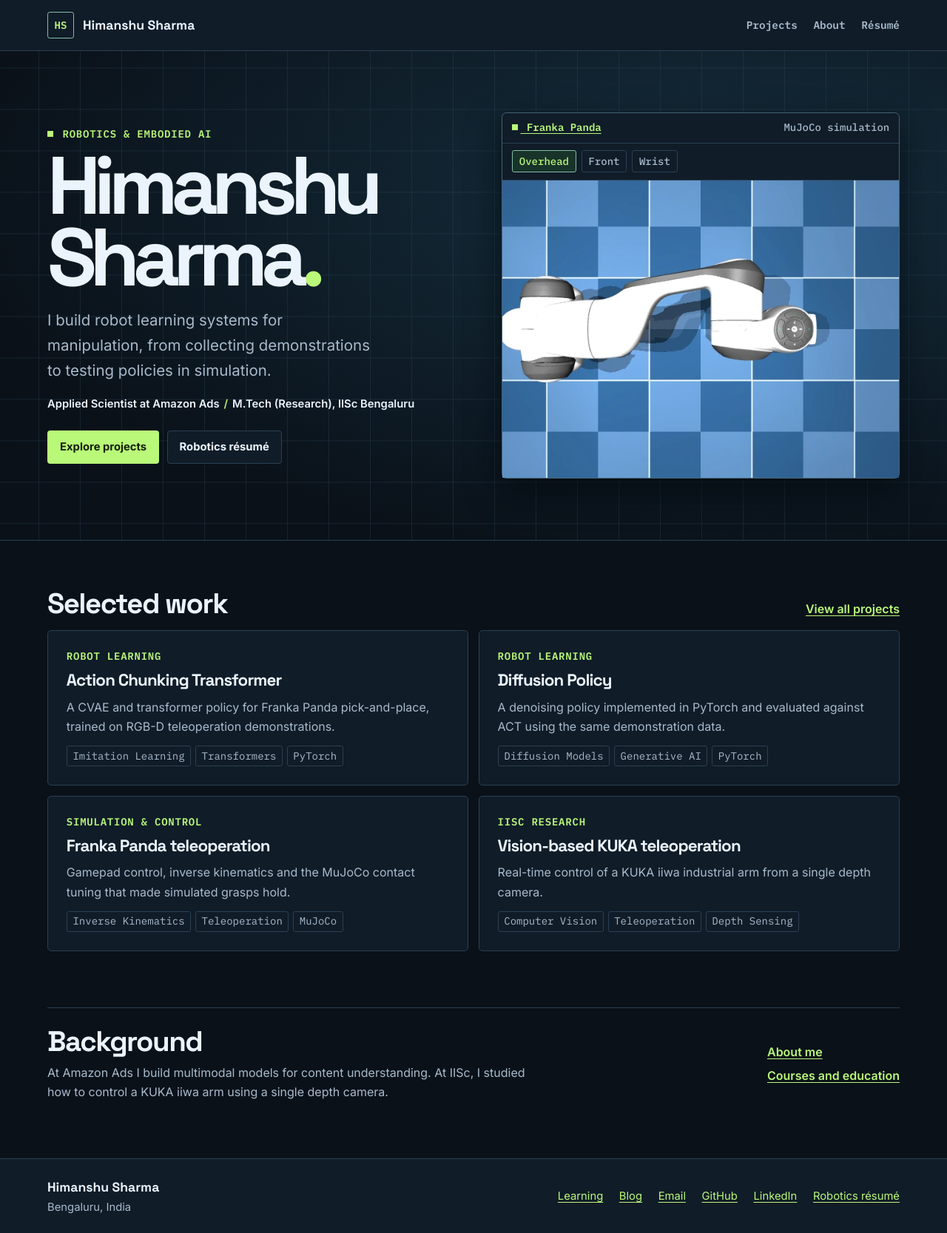
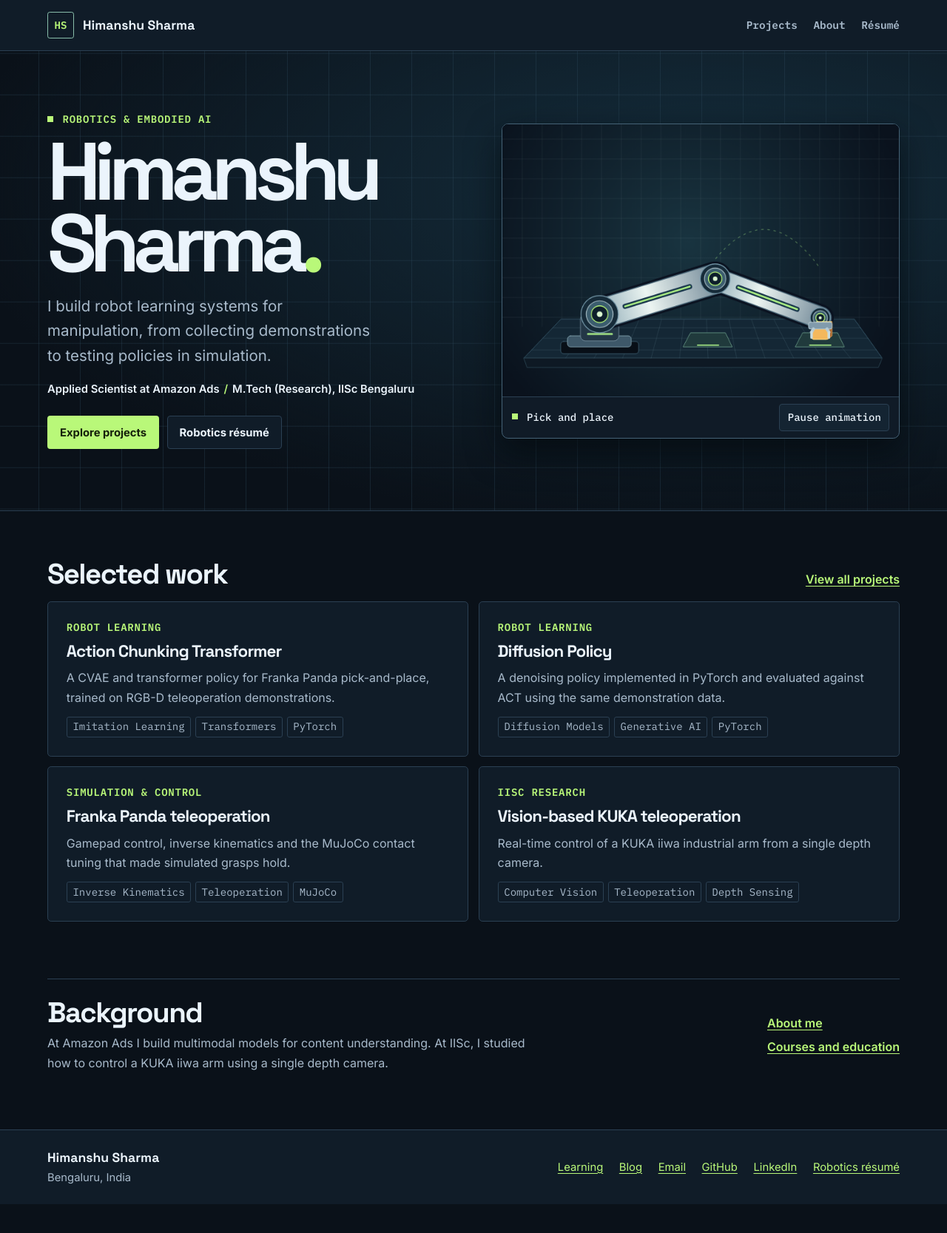
Before and after one commit to Magician6174/magician6174.github.io, a Jekyll site: the page built from docs/index.html, in a window 1280 px wide. Shown: the whole page at 74% size. Built offline with Jekyll 4.4.1, drawn with Linux system fonts in a browser that asks for light colours; after the commit the page ends 1628 px from its top, so only the background shows below that; part of the change alters nothing that is shown.

Commit message:
Replace homepage camera selector with a robot pick-and-place animation

```diff
--- a/docs/_includes/panda-camera.html
+++ /dev/null
@@ -1,23 +0,0 @@
-{% assign panda_project = '/projects/panda-teleop-ik/' | relative_url %}
-<figure class="camera-panel">
-  <figcaption class="camera-header">
-    <a href="{{ panda_project }}"><span class="accent-square" aria-hidden="true"></span> Franka Panda</a>
-    <span>MuJoCo simulation</span>
-  </figcaption>
-  <fieldset class="camera-controls">
-    <legend>Camera view</legend>
-    <div class="camera-options">
-      <input type="radio" name="panda-camera" id="camera-overhead" checked>
-      <label for="camera-overhead">Overhead</label>
-      <input type="radio" name="panda-camera" id="camera-front">
-      <label for="camera-front">Front</label>
-      <input type="radio" name="panda-camera" id="camera-wrist">
-      <label for="camera-wrist">Wrist</label>
-    </div>
-    <div class="camera-viewport">
-      <img class="camera-overhead" src="{{ '/assets/images/panda-topdown.webp' | relative_url }}" width="640" height="480" alt="Overhead view of the Franka Panda arm against the simulator floor grid">
-      <img class="camera-front" src="{{ '/assets/images/panda-front.webp' | relative_url }}" width="640" height="480" alt="Front view of the Panda arm with a red object in its workspace">
-      <img class="camera-wrist" src="{{ '/assets/images/panda-wrist.webp' | relative_url }}" width="640" height="480" alt="View from the Panda wrist camera looking down into the robot’s workspace">
-    </div>
-  </fieldset>
-</figure>
--- /dev/null
+++ b/docs/_includes/robot-animation.html
@@ -0,0 +1,11 @@
+<figure class="robot-panel" data-robot-demo>
+  <div class="robot-stage">
+    <img class="robot-fallback" src="{{ '/assets/images/panda-topdown.webp' | relative_url }}" width="640" height="480" alt="Overhead view of the Franka Panda arm in MuJoCo">
+    <canvas width="640" height="440" role="img" aria-label="Illustration of a robot arm picking up a block and placing it on a second pad" hidden></canvas>
+  </div>
+  <figcaption class="robot-caption" hidden>
+    <span><span class="accent-square" aria-hidden="true"></span> Pick and place</span>
+    <button class="robot-toggle" type="button">Pause animation</button>
+  </figcaption>
+</figure>
+<script defer src="{{ '/assets/js/robot-animation.js' | relative_url }}"></script>
--- a/docs/assets/css/portfolio.css
+++ b/docs/assets/css/portfolio.css
@@ -111,58 +111,42 @@ img { display: block; max-width: 100%; height: auto; }
 .button-primary:hover { background: #d6ffac; }
 .button-light { border-color: var(--border); background: var(--panel); color: var(--ink); }
 .button-light:hover { border-color: var(--accent); color: var(--accent); }
-.camera-panel {
+.robot-panel {
   min-width: 0;
+  overflow: hidden;
   border: 1px solid #456276;
-  border-radius: .4rem;
-  background: var(--panel);
+  border-radius: .55rem;
+  background: #101b27;
   box-shadow: 0 18px 45px #03090db3;
 }
-.camera-header {
+.robot-stage { aspect-ratio: 16 / 11; background: #0b1520; }
+.robot-stage canvas, .robot-stage img { width: 100%; height: 100%; display: block; }
+.robot-stage img { object-fit: cover; }
+.robot-stage [hidden], .robot-caption[hidden] { display: none; }
+.robot-caption {
   display: flex;
   align-items: center;
   justify-content: space-between;
-  gap: .25rem 1rem;
+  gap: .35rem .8rem;
   flex-wrap: wrap;
-  padding: .62rem .8rem;
-  border-bottom: 1px solid var(--border);
-  color: var(--muted);
+  padding: .55rem .8rem;
+  border-top: 1px solid var(--border);
+  color: var(--ink);
   font: 500 .875rem/1.4 var(--mono);
 }
-.camera-header a { color: var(--accent); font-weight: 600; }
-.camera-controls { position: relative; min-inline-size: 0; border: 0; padding: 0; margin: 0; }
-.camera-controls legend, .camera-options input {
-  position: absolute;
-  inline-size: 1px;
-  block-size: 1px;
-  margin: -1px;
-  overflow: hidden;
-  clip-path: inset(50%);
+.robot-caption .accent-square { color: var(--accent); }
+.robot-toggle {
+  min-height: 2.3rem;
+  padding: .32rem .65rem;
+  border: 1px solid var(--border);
+  border-radius: .25rem;
+  background: var(--panel-raised);
+  color: var(--ink);
+  cursor: pointer;
+  font: inherit;
 }
-.camera-options {
-  display: flex;
-  gap: .45rem;
-  flex-wrap: wrap;
-  padding: .6rem .8rem;
-  border-bottom: 1px solid var(--border);
-}
-.camera-options label {
-  cursor: pointer;
-  padding: .27rem .54rem;
-  border: 1px solid var(--border);
-  border-radius: .18rem;
-  color: var(--muted);
-  font: 500 .875rem/1.4 var(--mono);
-}
-.camera-options label:hover { color: var(--ink); border-color: var(--accent-dim); }
-.camera-options input:checked + label { color: var(--accent); border-color: var(--accent-dim); background: #183329; }
-.camera-options input:focus-visible + label { outline: 3px solid var(--focus); outline-offset: 2px; }
-.camera-viewport { background: #10243a; }
-.camera-viewport img { display: none; width: 100%; aspect-ratio: 4 / 3; object-fit: contain; }
-.camera-viewport .camera-overhead { display: block; }
-.camera-controls:has(:is(#camera-front, #camera-wrist):checked) .camera-overhead { display: none; }
-.camera-controls:has(#camera-front:checked) .camera-front,
-.camera-controls:has(#camera-wrist:checked) .camera-wrist { display: block; }
+.robot-toggle:hover { border-color: var(--accent-dim); color: var(--accent); }
+.robot-toggle:focus-visible { outline: 3px solid var(--focus); outline-offset: 2px; }
 
 .hero-band + .home-section { margin-top: clamp(2.25rem, 5vw, 4.5rem); }
 .home-section { margin-bottom: clamp(2.75rem, 6vw, 5rem); }
--- /dev/null
+++ b/docs/assets/js/robot-animation.js
@@ -0,0 +1,245 @@
+(() => {
+  const demo = document.querySelector('[data-robot-demo]');
+  const canvas = demo.querySelector('canvas');
+  const context = canvas.getContext('2d');
+  if (!context) return;
+
+  const caption = demo.querySelector('figcaption');
+  const toggle = demo.querySelector('button');
+  const reduceMotion = matchMedia('(prefers-reduced-motion: reduce)');
+  const sceneWidth = 640;
+  const sceneHeight = 440;
+  const shoulder = { x: 157, y: 307 };
+  const upperLength = 195;
+  const lowerLength = 181;
+  const sourcePad = 332;
+  const targetPad = 513;
+  const aboveTable = 233;
+  const graspHeight = 313;
+  const transferRise = 63;
+  const blockHeight = 337;
+
+  // Each half-cycle moves the same block from one pad to the other.
+  const keyframes = [
+    { time: 0, travel: 0, y: aboveTable, grip: 21 },
+    { time: 900, travel: 0, y: graspHeight, grip: 21 },
+    { time: 1250, travel: 0, y: graspHeight, grip: 14 },
+    { time: 2150, travel: 0, y: aboveTable, grip: 14 },
+    { time: 3700, travel: 1, y: aboveTable, grip: 14 },
+    { time: 4600, travel: 1, y: graspHeight, grip: 14 },
+    { time: 4950, travel: 1, y: graspHeight, grip: 21 },
+    { time: 5850, travel: 1, y: aboveTable, grip: 21 },
+  ];
+  const duration = keyframes.at(-1).time;
+  let elapsed = 0;
+  let previousTime;
+  let request;
+  let playing = !reduceMotion.matches;
+
+  function polygon(points, fill, stroke) {
+    context.beginPath();
+    context.moveTo(...points[0]);
+    for (const point of points.slice(1)) context.lineTo(...point);
+    context.closePath();
+    context.fillStyle = fill;
+    context.fill();
+    if (stroke) {
+      context.strokeStyle = stroke;
+      context.lineWidth = 1;
+      context.stroke();
+    }
+  }
+
+  function line(a, b, color, width = 1) {
+    context.beginPath();
+    context.moveTo(a.x, a.y);
+    context.lineTo(b.x, b.y);
+    context.lineCap = 'round';
+    context.strokeStyle = color;
+    context.lineWidth = width;
+    context.stroke();
+  }
+
+  function disk(x, y, radius, fill, stroke) {
+    context.beginPath();
+    context.arc(x, y, radius, 0, 2 * Math.PI);
+    context.fillStyle = fill;
+    context.fill();
+    if (stroke) {
+      context.lineWidth = 1.4;
+      context.strokeStyle = stroke;
+      context.stroke();
+    }
+  }
+
+  function roundedBox(x, y, width, height, radius, fill, stroke) {
+    context.beginPath();
+    context.roundRect(x, y, width, height, radius);
+    context.fillStyle = fill;
+    context.fill();
+    if (stroke) {
+      context.lineWidth = 1;
+      context.strokeStyle = stroke;
+      context.stroke();
+    }
+  }
+
+  function paintStation() {
+    const light = context.createRadialGradient(300, 190, 0, 300, 190, 365);
+    light.addColorStop(0, '#193440');
+    light.addColorStop(1, '#0a121d');
+    context.fillStyle = light;
+    context.fillRect(0, 0, sceneWidth, sceneHeight);
+
+    for (let x = 32; x < sceneWidth; x += 32) {
+      line({ x, y: 0 }, { x, y: 327 }, '#bddbea12');
+    }
+    for (let y = 24; y < 327; y += 32) {
+      line({ x: 0, y }, { x: sceneWidth, y }, '#bddbea12');
+    }
+
+    polygon([[35, 378], [613, 378], [568, 315], [95, 315]], '#142735', '#365769');
+    polygon([[35, 378], [613, 378], [607, 393], [40, 393]], '#0e1924', '#29414f');
+    for (let x = 102; x < 580; x += 46) {
+      line({ x: 320 + (x - 320) * 0.79, y: 316 }, { x, y: 378 }, '#87b3c329');
+    }
+    for (const y of [329, 346, 365]) {
+      line({ x: 95 - (y - 315) * 0.95, y }, { x: 568 + (y - 315) * 0.71, y }, '#87b3c329');
+    }
+
+    for (const x of [sourcePad, targetPad]) {
+      polygon([[x - 40, 360], [x + 39, 360], [x + 28, 337], [x - 28, 337]], '#203a3c', '#629181');
+      line({ x: x - 17, y: 357 }, { x: x + 17, y: 357 }, '#a5e885', 2);
+    }
+
+    roundedBox(94, 351, 126, 20, 5, '#080f17', '#3e6073');
+    roundedBox(105, 342, 103, 18, 5, '#3e5869', '#7d9ba7');
+    roundedBox(126, 307, 62, 43, 8, '#233746', '#748c9c');
+    line({ x: 138, y: 339 }, { x: 177, y: 339 }, '#a5e885', 3);
+  }
+
+  function drawLink(a, b, width) {
+    const gradient = context.createLinearGradient(a.x, a.y, b.x, b.y);
+    gradient.addColorStop(0, '#93aeb9');
+    gradient.addColorStop(0.42, '#ecf5f2');
+    gradient.addColorStop(1, '#788e9c');
+    line(a, b, '#0a1220', width + 10);
+    line(a, b, '#476475', width + 3);
+    line(a, b, gradient, width);
+    const start = { x: a.x + (b.x - a.x) * 0.22, y: a.y + (b.y - a.y) * 0.22 };
+    const end = { x: a.x + (b.x - a.x) * 0.78, y: a.y + (b.y - a.y) * 0.78 };
+    line(start, end, '#153349', 8);
+    line(start, end, '#a9eb83', 3);
+  }
+
+  function drawJoint(point, radius) {
+    disk(point.x, point.y, radius, '#162b39', '#7295a6');
+    disk(point.x, point.y, radius * 0.72, '#3b5d6e', '#98aeb7');
+    disk(point.x, point.y, radius * 0.45, '#0d1e2b', '#b9f879');
+    disk(point.x, point.y, radius * 0.15, '#dcf8d1');
+  }
+
+  function drawBlock(x, y) {
+    const left = x - 13;
+    const top = y - 12;
+    polygon([[left, top], [left + 7, top - 6], [left + 32, top - 6], [left + 25, top]], '#fff2a6', '#ffdf82');
+    polygon([[left + 25, top], [left + 32, top - 6], [left + 32, top + 17], [left + 25, top + 23]], '#ac672e', '#e3a257');
+    roundedBox(left, top, 25, 23, 2, '#f4b85c', '#ffdc84');
+    line({ x: left + 5, y: top + 5 }, { x: left + 19, y: top + 5 }, '#ffe7a2', 1.5);
+  }
+
+  function calculateElbow(wrist) {
+    const dx = wrist.x - shoulder.x;
+    const dy = wrist.y - shoulder.y;
+    const distance = Math.hypot(dx, dy);
+    const cosine = (upperLength ** 2 + distance ** 2 - lowerLength ** 2) / (2 * upperLength * distance);
+    const angle = Math.atan2(dy, dx) - Math.acos(Math.max(-1, Math.min(1, cosine)));
+    return {
+      x: shoulder.x + upperLength * Math.cos(angle),
+      y: shoulder.y + upperLength * Math.sin(angle),
+    };
+  }
+
+  function draw() {
+    const time = elapsed % duration;
+    const reverse = Math.floor(elapsed / duration) % 2 === 1;
+    const from = reverse ? targetPad : sourcePad;
+    const to = reverse ? sourcePad : targetPad;
+    const index = keyframes.findIndex(frame => frame.time > time);
+    const start = keyframes[index - 1];
+    const end = keyframes[index];
+    const progress = (time - start.time) / (end.time - start.time);
+    const ease = progress * progress * (3 - 2 * progress);
+    const interpolate = (a, b) => a + (b - a) * ease;
+    const travel = interpolate(start.travel, end.travel);
+    const wrist = {
+      x: from + (to - from) * travel,
+      y: interpolate(start.y, end.y) - 4 * transferRise * travel * (1 - travel),
+    };
+    const grip = interpolate(start.grip, end.grip);
+    const elbow = calculateElbow(wrist);
+    const carrying = time >= keyframes[2].time && time < keyframes[5].time;
+
+    paintStation();
+    context.save();
+    context.setLineDash([3, 7]);
+    context.beginPath();
+    context.moveTo(sourcePad, aboveTable);
+    context.quadraticCurveTo((sourcePad + targetPad) / 2, aboveTable - 2 * transferRise, targetPad, aboveTable);
+    context.lineWidth = 1.3;
+    context.strokeStyle = '#a5e88567';
+    context.stroke();
+    context.restore();
+
+    drawLink(shoulder, elbow, 46);
+    drawLink(elbow, wrist, 34);
+    drawJoint(shoulder, 30);
+    drawJoint(elbow, 24);
+    drawJoint(wrist, 16);
+    drawBlock(carrying ? wrist.x : time < keyframes[2].time ? from : to, carrying ? wrist.y + 24 : blockHeight);
+    roundedBox(wrist.x - 19, wrist.y + 7, 38, 11, 3, '#819bac', '#bbced4');
+    for (const side of [-1, 1]) {
+      const x = wrist.x + side * grip;
+      line({ x: wrist.x + side * 11, y: wrist.y + 18 }, { x, y: wrist.y + 23 }, '#b6cbd5', 5);
+      line({ x, y: wrist.y + 23 }, { x, y: wrist.y + 32 }, '#c8dbe0', 4);
+    }
+  }
+
+  function tick(now) {
+    if (previousTime !== undefined) elapsed += Math.min(now - previousTime, 50);
+    previousTime = now;
+    draw();
+    request = requestAnimationFrame(tick);
+  }
+
+  function syncPlayback() {
+    cancelAnimationFrame(request);
+    previousTime = undefined;
+    toggle.textContent = playing ? 'Pause animation' : 'Play animation';
+    if (playing && !document.hidden) request = requestAnimationFrame(tick);
+  }
+
+  function resize() {
+    const scale = Math.min(devicePixelRatio || 1, 2);
+    canvas.width = sceneWidth * scale;
+    canvas.height = sceneHeight * scale;
+    context.setTransform(scale, 0, 0, scale, 0, 0);
+    draw();
+  }
+
+  resize();
+  demo.querySelector('img').hidden = true;
+  canvas.hidden = false;
+  caption.hidden = false;
+  toggle.addEventListener('click', () => {
+    playing = !playing;
+    syncPlayback();
+  });
+  reduceMotion.addEventListener('change', event => {
+    playing = !event.matches;
+    syncPlayback();
+  });
+  document.addEventListener('visibilitychange', syncPlayback);
+  addEventListener('resize', resize);
+  syncPlayback();
+})();
--- a/docs/index.html
+++ b/docs/index.html
@@ -13,7 +13,7 @@ layout: base
       <a class="button button-light" href="{{ '/assets/Robotics_Resume-12826.pdf' | relative_url }}">Robotics résumé</a>
     </div>
   </div>
-  {% include panda-camera.html %}
+  {% include robot-animation.html %}
 </section>
 </div>
 
```
